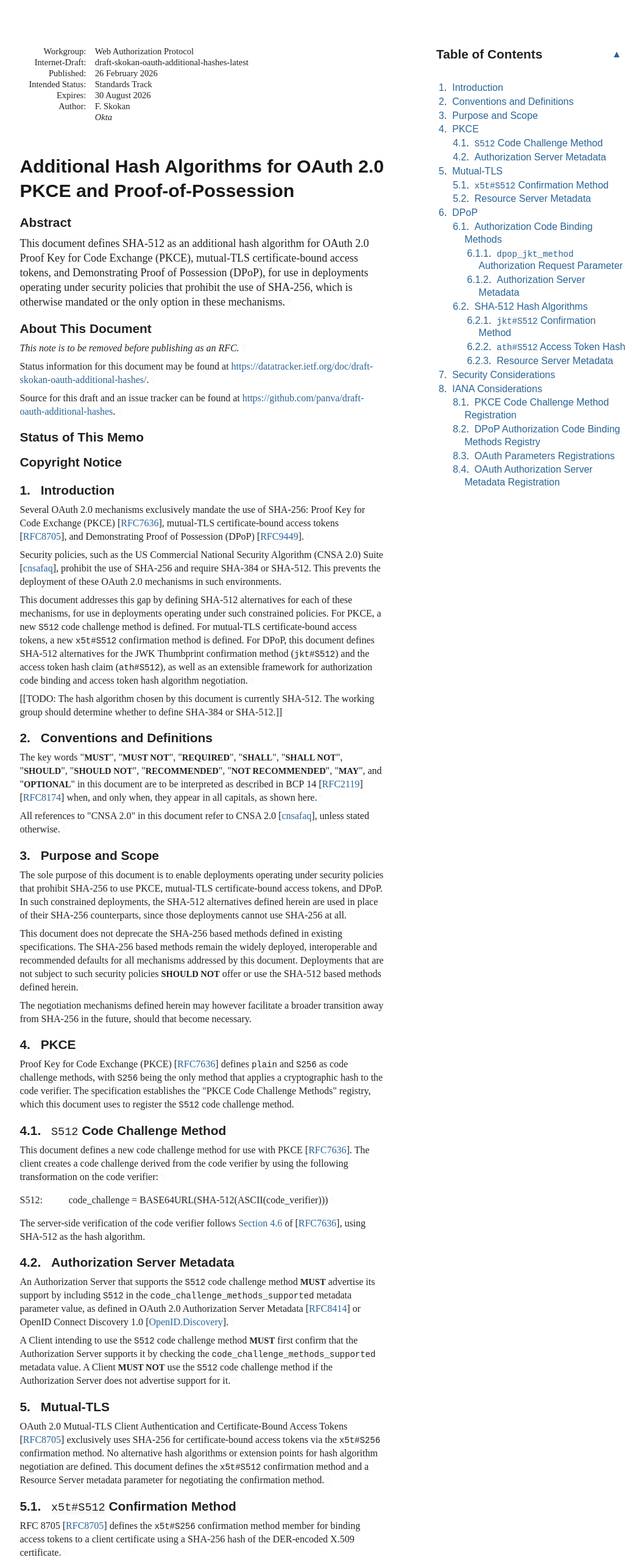
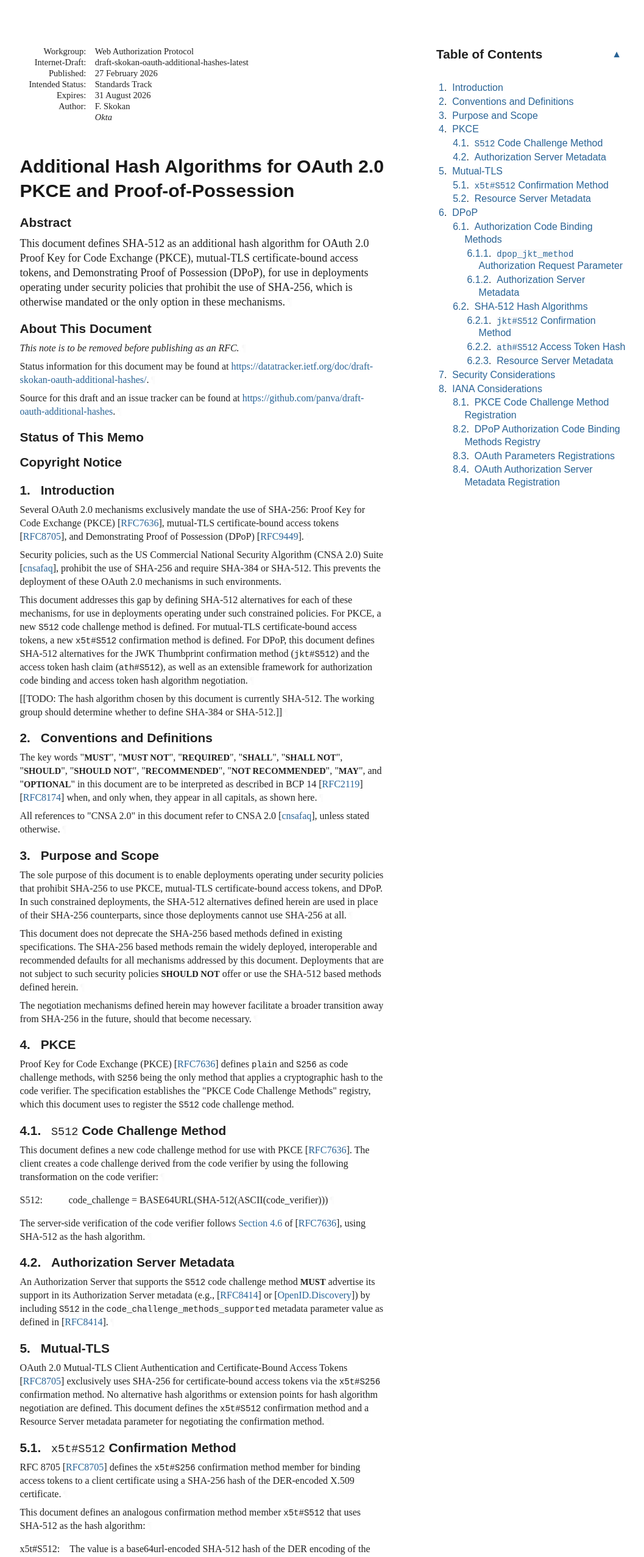
Before and after one commit to panva/draft-oauth-additional-hashes, a plain HTML site: page draft-skokan-oauth-additional-hashes.html in a window 1280 px wide. Shown: the top 2553 px of the page at 61% size, without its empty margins (92-1149 px from the left). Drawn offline with Linux system fonts and the light colour scheme; a web font is replaced by a local one.

Commit message:
Script updating gh-pages from 7449f0d. [ci skip]

```diff
--- a/draft-skokan-oauth-additional-hashes.html
+++ b/draft-skokan-oauth-additional-hashes.html
@@ -1057,7 +1057,7 @@ svg :is([fill="white"], [fill^="#fff"]) {
 </tr></thead>
 <tfoot><tr>
 <td class="left">Skokan</td>
-<td class="center">Expires 30 August 2026</td>
+<td class="center">Expires 31 August 2026</td>
 <td class="right">[Page]</td>
 </tr></tfoot>
 </table>
@@ -1070,12 +1070,12 @@ svg :is([fill="white"], [fill^="#fff"]) {
 <dd class="internet-draft">draft-skokan-oauth-additional-hashes-latest</dd>
 <dt class="label-published">Published:</dt>
 <dd class="published">
-<time datetime="2026-02-26" class="published">26 February 2026</time>
+<time datetime="2026-02-27" class="published">27 February 2026</time>
     </dd>
 <dt class="label-intended-status">Intended Status:</dt>
 <dd class="intended-status">Standards Track</dd>
 <dt class="label-expires">Expires:</dt>
-<dd class="expires"><time datetime="2026-08-30">30 August 2026</time></dd>
+<dd class="expires"><time datetime="2026-08-31">31 August 2026</time></dd>
 <dt class="label-authors">Author:</dt>
 <dd class="authors">
 <div class="author">
@@ -1124,7 +1124,7 @@ mandated or the only option in these mechanisms.<a href="#section-abstract-1" cl
         time. It is inappropriate to use Internet-Drafts as reference
         material or to cite them other than as "work in progress."<a href="#section-boilerplate.1-3" class="pilcrow">¶</a></p>
 <p id="section-boilerplate.1-4">
-        This Internet-Draft will expire on 30 August 2026.<a href="#section-boilerplate.1-4" class="pilcrow">¶</a></p>
+        This Internet-Draft will expire on 31 August 2026.<a href="#section-boilerplate.1-4" class="pilcrow">¶</a></p>
 </section>
 </div>
 <div id="copyright">
@@ -1365,14 +1365,10 @@ verifier:<a href="#section-4.1-1" class="pilcrow">¶</a></p>
 <a href="#section-4.2" class="section-number selfRef">4.2. </a><a href="#name-authorization-server-metada" class="section-name selfRef">Authorization Server Metadata</a>
         </h3>
 <p id="section-4.2-1">An Authorization Server that supports the <code>S512</code> code challenge
-method <span class="bcp14">MUST</span> advertise its support by including <code>S512</code> in the
-<code>code_challenge_methods_supported</code> metadata parameter value, as
-defined in OAuth 2.0 Authorization Server Metadata <span>[<a href="#RFC8414" class="cite xref">RFC8414</a>]</span> or
-OpenID Connect Discovery 1.0 <span>[<a href="#OpenID.Discovery" class="cite xref">OpenID.Discovery</a>]</span>.<a href="#section-4.2-1" class="pilcrow">¶</a></p>
-<p id="section-4.2-2">A Client intending to use the <code>S512</code> code challenge method <span class="bcp14">MUST</span>
-first confirm that the Authorization Server supports it by checking
-the <code>code_challenge_methods_supported</code> metadata value. A Client <span class="bcp14">MUST NOT</span> use the <code>S512</code> code challenge method if the Authorization Server
-does not advertise support for it.<a href="#section-4.2-2" class="pilcrow">¶</a></p>
+method <span class="bcp14">MUST</span> advertise its support in its Authorization Server
+metadata (e.g., <span>[<a href="#RFC8414" class="cite xref">RFC8414</a>]</span> or <span>[<a href="#OpenID.Discovery" class="cite xref">OpenID.Discovery</a>]</span>) by including
+<code>S512</code> in the <code>code_challenge_methods_supported</code> metadata parameter
+value as defined in <span>[<a href="#RFC8414" class="cite xref">RFC8414</a>]</span>.<a href="#section-4.2-1" class="pilcrow">¶</a></p>
 </section>
 </div>
 </section>
@@ -1514,11 +1510,6 @@ Server metadata parameter. Its value is a JSON array containing the
 <p id="section-6.1.2-2">An Authorization Server that supports <code>dpop_jkt_method</code> values
 beyond <code>S256</code> <span class="bcp14">MUST</span> advertise its support by including the supported
 values in the <code>dpop_jkt_methods_supported</code> metadata parameter.<a href="#section-6.1.2-2" class="pilcrow">¶</a></p>
-<p id="section-6.1.2-3">A Client intending to use a <code>dpop_jkt_method</code> value other than
-<code>S256</code> <span class="bcp14">MUST</span> first confirm that the Authorization Server supports it
-by checking the <code>dpop_jkt_methods_supported</code> metadata value. A
-Client <span class="bcp14">MUST NOT</span> use a <code>dpop_jkt_method</code> value that the Authorization
-Server does not advertise support for.<a href="#section-6.1.2-3" class="pilcrow">¶</a></p>
 </section>
 </div>
 </section>
```
Also changed, not shown: index.html (+1 -1 lines), draft-skokan-oauth-additional-hashes.txt.
